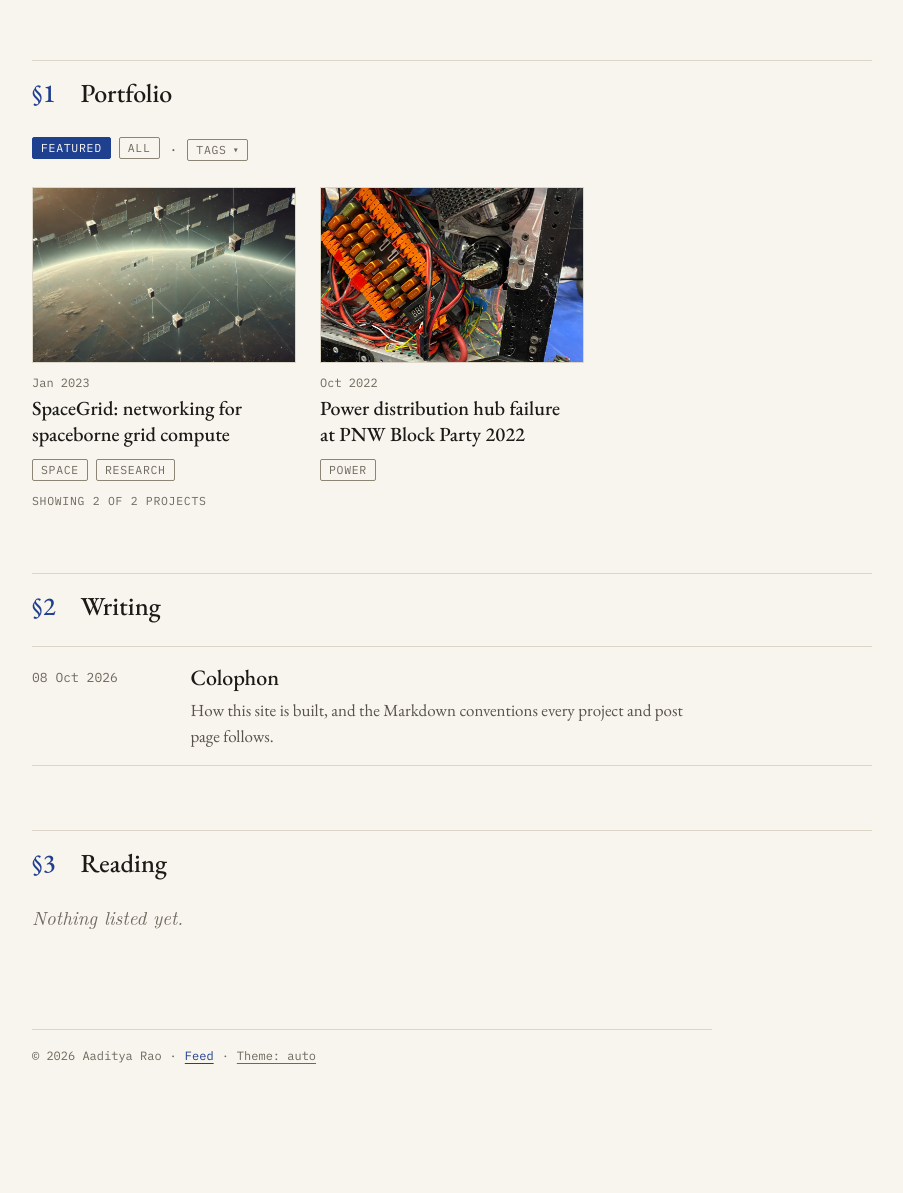
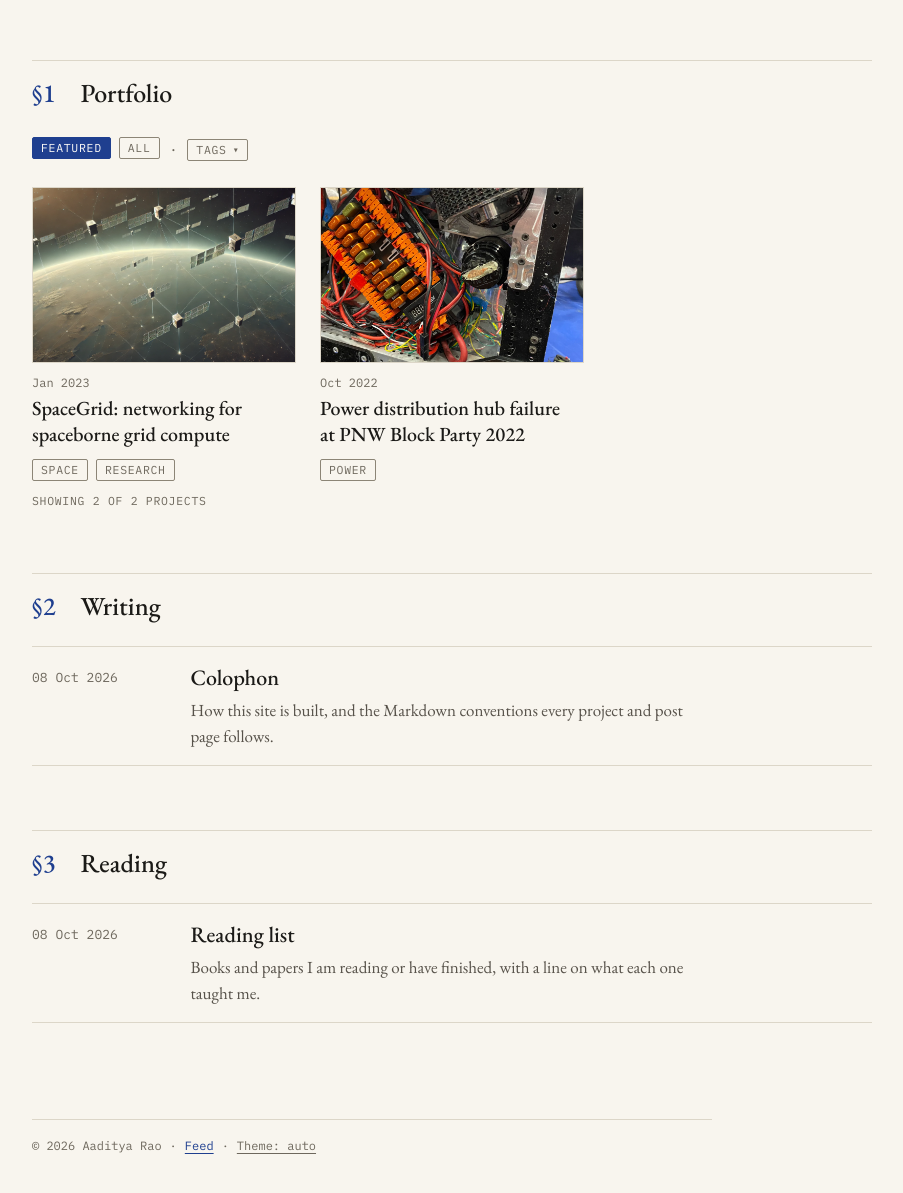
Before and after one commit to Thehi198/thehi198.github.io, a Jekyll site: the page built from index.md, in a window 1280 px wide, cut to the strip 348-1568 px from the top of the page. Shown: the top 1193 px of the strip, without its empty margins (188-1091 px from the left). Built offline with Jekyll 4.4.1, drawn with Linux system fonts in a browser that asks for light colours; some web fonts are replaced; before the commit the page ends 1478 px from its top, so only the background shows below that.

Commit message:
Reading section lists reading-category posts; add Reading list post
Co-Authored-By: Claude Opus 5.5 <noreply@anthropic.com>
Claude-Session: https://claude.ai/code/session_01Uknuz1YkSGpvJQBJ8zukYm

```diff
--- a/_layouts/home.html
+++ b/_layouts/home.html
@@ -4,7 +4,9 @@ layout: default
 {%- assign projects = site.projects | sort: "order" -%}
 {%- assign featured_count = projects | where: "featured", true | size -%}
 {%- if site.project_tags -%}{%- assign all_tags = site.project_tags -%}{%- else -%}{%- assign all_tags = projects | map: "tags" | join: "," | split: "," | uniq | sort_natural -%}{%- endif -%}
-{%- assign posts = site.posts -%}
+{%- assign reading_posts = site.categories.reading | default: empty -%}
+{%- assign posts = "" | split: "" -%}
+{%- for post in site.posts -%}{%- unless post.categories contains "reading" -%}{%- assign posts = posts | push: post -%}{%- endunless -%}{%- endfor -%}
 
 <header class="mg-header site-header">
   <div class="site-header-text">
@@ -60,19 +62,9 @@ layout: default
 
 <section class="site-section" id="reading" aria-labelledby="reading-heading">
   <h2 class="mg-section" id="reading-heading"><span class="mg-section-num">§3</span><span class="mg-section-title">{{ site.home.reading_heading | default: "Reading" }}</span></h2>
-  {% assign reading = site.data.reading %}
-  {% if reading and reading.size > 0 %}
+  {% if reading_posts.size > 0 %}
   <div class="post-list">
-    {% for r in reading %}
-    <article class="post-row read-row">
-      <span class="post-row-date">{{ r.status | default: r.year }}</span>
-      <div>
-        <h3 class="post-row-title read-title">{% if r.link %}<a href="{{ r.link }}">{{ r.title }}</a>{% else %}{{ r.title }}{% endif %}</h3>
-        {% if r.author %}<p class="read-author">{{ r.author }}</p>{% endif %}
-        {% if r.note %}<p class="post-row-abs">{{ r.note }}</p>{% endif %}
-      </div>
-    </article>
-    {% endfor %}
+    {% for post in reading_posts %}{% include post-row.html post=post %}{% endfor %}
   </div>
   {% else %}
   <p class="empty">Nothing listed yet.</p>
--- a/_layouts/post.html
+++ b/_layouts/post.html
@@ -2,7 +2,7 @@
 layout: default
 ---
 <article class="doc">
-  <p class="back"><a class="mg-link" href="{{ '/' | relative_url }}#writing">← {{ site.author.name }}</a></p>
+  <p class="back"><a class="mg-link" href="{{ '/' | relative_url }}#{% if page.categories contains 'reading' %}reading{% else %}writing{% endif %}">← {{ site.author.name }}</a></p>
   <header class="doc-header">
     <h1 class="title doc-title">{{ page.title }}</h1>
     <div class="mg-entry-meta"><time datetime="{{ page.date | date_to_xmlschema }}">{{ page.date | date: "%d %b %Y" }}</time>{% if page.tags.size > 0 %} · {{ page.tags | join: " · " }}{% endif %}</div>
@@ -10,5 +10,5 @@ layout: default
   <div class="prose">
     {{ content }}
   </div>
-  <p class="back back-end"><a class="mg-link" href="{{ '/' | relative_url }}#writing">← All writing</a></p>
+  <p class="back back-end">{% if page.categories contains 'reading' %}<a class="mg-link" href="{{ '/' | relative_url }}#reading">← Reading</a>{% else %}<a class="mg-link" href="{{ '/' | relative_url }}#writing">← All writing</a>{% endif %}</p>
 </article>
--- /dev/null
+++ b/_posts/2026-10-08-reading-list.md
@@ -0,0 +1,20 @@
+---
+title: Reading list
+categories: [reading]
+description: Books and papers I am reading or have finished, with a line on what each one taught me.
+---
+Posts tagged with the `reading` category show up under Reading on the home page instead of Writing. This one is the running list.
+
+## Currently reading
+
+*Nothing listed yet.*
+
+## Finished
+
+*Nothing listed yet.*
+
+<!--
+Format for each entry:
+
+- *Title*, Author (year). One sentence on why it mattered.
+-->
--- a/blog/index.html
+++ b/blog/index.html
@@ -4,5 +4,5 @@ title: Writing
 permalink: /blog/
 ---
 <div class="post-list">
-  {% for post in site.posts %}{% include post-row.html post=post %}{% endfor %}
+  {% for post in site.posts %}{% unless post.categories contains "reading" %}{% include post-row.html post=post %}{% endunless %}{% endfor %}
 </div>
```
Also changed, not shown: _data/reading.yml (deleted, +0 -10 lines).
